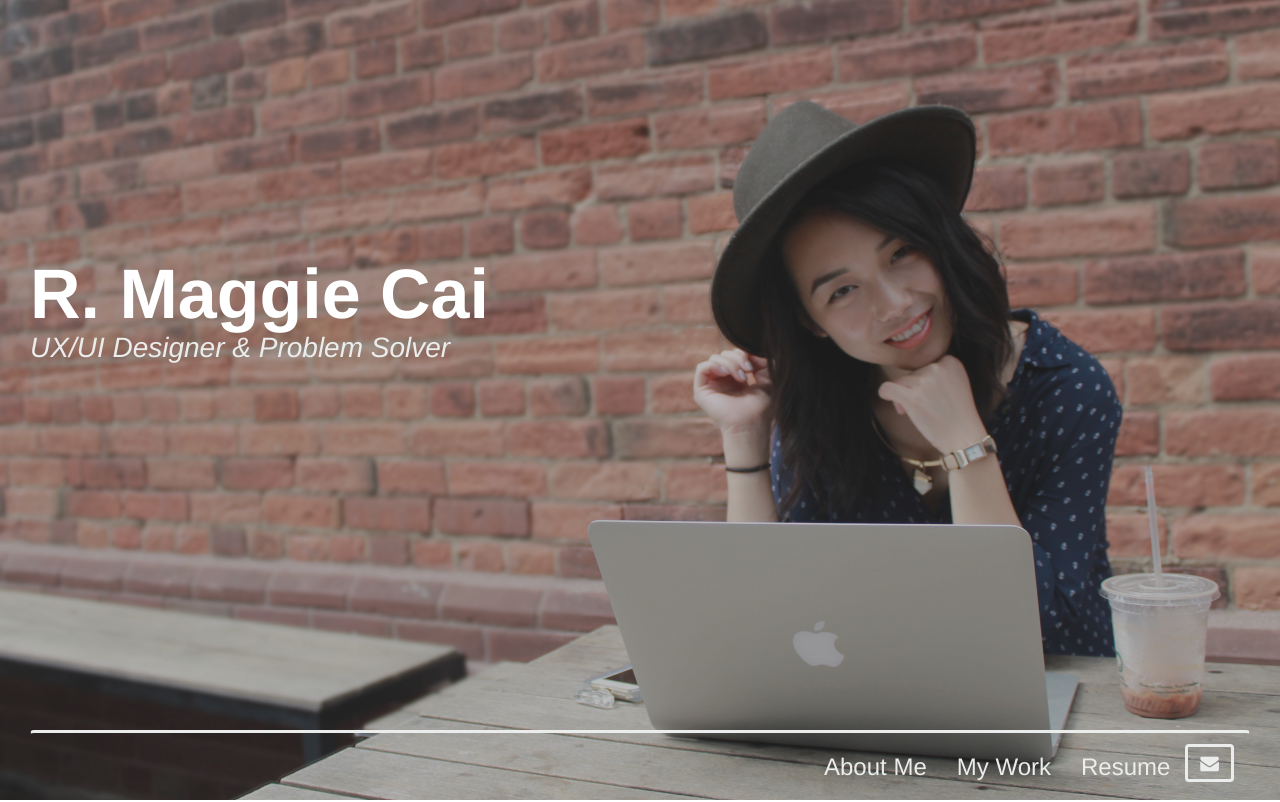
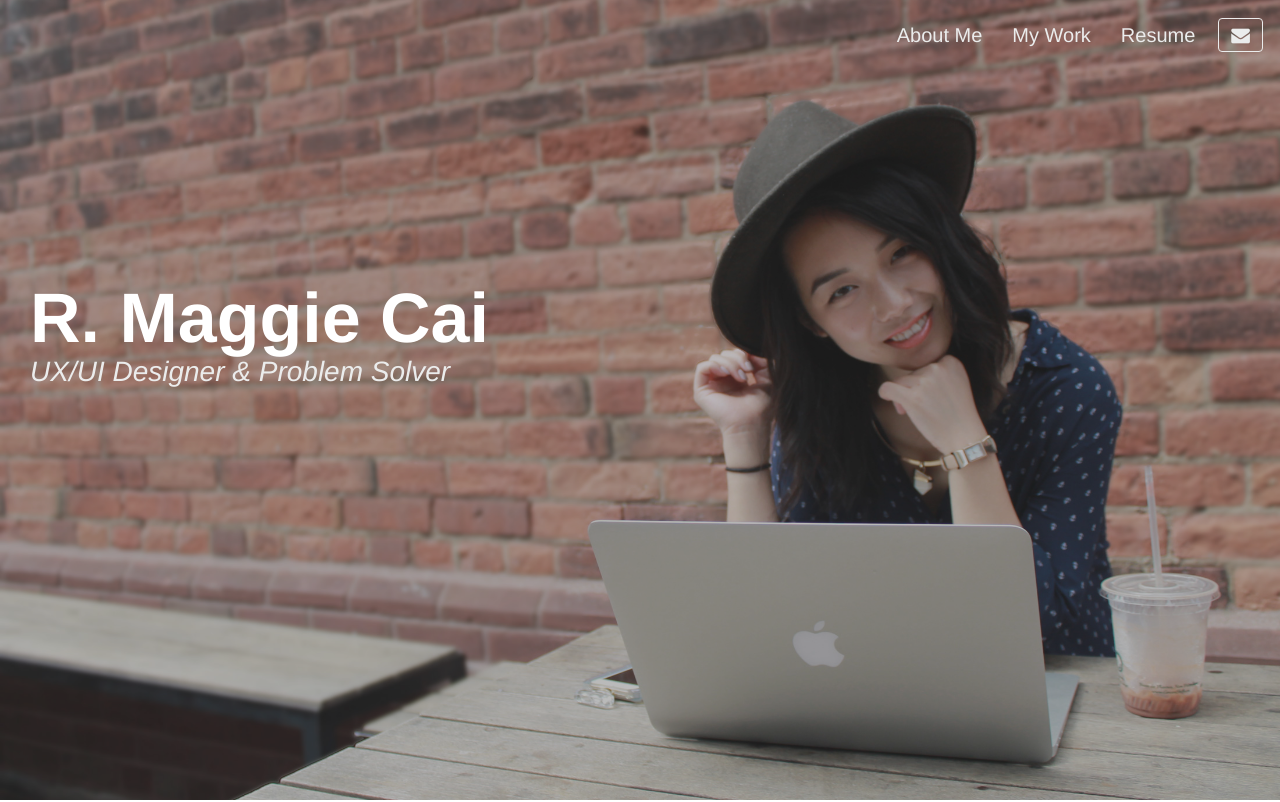
Before and after one commit to rmaggiecai/website, a plain HTML site: page index.html in a window 1280 px wide. Shown: the top 802 px of the page. Drawn offline with nearby package versions, Linux system fonts and the light colour scheme.

Commit message:
fixed navigation spacing issues. Still need to address the navigation on the index page. It looks out of place without a background

```diff
--- a/assets/js/script.js
+++ b/assets/js/script.js
@@ -146,15 +146,10 @@ $(document).ready(function($) {
 		}
 
 		if ($(document).scrollTop() >= navHeight){
-			$('nav').addClass("navbar-fixed-top");
-			$('nav').removeClass('navbar-bottom');
-			$('#slide-1 #contactMe button').removeClass('btn-clear');
-			$('#contactMe button').addClass('btn-primary');
+			$('nav').removeClass('navbar-clear');
 		} else {
-			$('nav').removeClass("navbar-fixed-top");
-			$('nav').addClass('navbar-bottom');
-			$('#slide-1 #contactMe button').addClass('btn-clear');
-			$('#slide-1 #contactMe button').removeClass('btn-primary');
+			$('nav').addClass('navbar-clear');
+
 		}
 
 	});
--- a/assets/stylesheets/less/base.less
+++ b/assets/stylesheets/less/base.less
@@ -122,37 +122,37 @@ a{
 
 	#title-info{
 		position: absolute;
-		top: 32%;
+		top: 35%;
 		// left: 40px;
 	}
-	.navbar-bottom{
-		font-size: 1.2em;
-		border-top: 3px solid @gray4;
-		/* Firefox */
-		top: -moz-calc(~"100% - 70px");
-		/* WebKit */
-		top: -webkit-calc(~"100% - 70px");
-		/* Opera */
-		top: -o-calc(~"100% - 70px");
-		/* Standard */
-		top: calc(~"100% - 70px");
+	// .navbar-bottom{
+	// 	font-size: 1.2em;
+	// 	border-top: 3px solid @gray4;
+	// 	/* Firefox */
+	// 	top: -moz-calc(~"100% - 70px");
+	// 	/* WebKit */
+	// 	top: -webkit-calc(~"100% - 70px");
+	// 	/* Opera */
+	// 	top: -o-calc(~"100% - 70px");
+	// 	/* Standard */
+	// 	top: calc(~"100% - 70px");
 
-		.navbar-right{
-			margin-top: 9px;
-		}
-		.btn-clear{
-				background-color: transparent;
-				border: 3px solid @gray4;
-				color: @gray4;
-				margin-top: 2px;
+	// 	.navbar-right{
+	// 		margin-top: 9px;
+	// 	}
+	// 	.btn-clear{
+	// 			background-color: transparent;
+	// 			border: 3px solid @gray4;
+	// 			color: @gray4;
+	// 			margin-top: 2px;
 
-		}
+	// 	}
 
-		// .in{
-		// 	background-color: @teal1;
-		// }
+	// 	// .in{
+	// 	// 	background-color: @teal1;
+	// 	// }
 
-	}
+	// }
 
 	@media(max-width:768px){
 		// ul{
@@ -175,11 +175,6 @@ a{
 		top: calc(~"100% - 53px");
 		margin-right: -22px;
 		margin-left: -22px;
-		}
-
-		.navbar-bottom .navbar-collapse{
-			background-color: @teal1;
-			margin-left: -24px;
 		}
 
 		.nav>li{
@@ -535,21 +530,22 @@ a{
 
 
 }
-
 .navbar-fixed-top{
 	background: rgba(255,255,255,0.85);
 	padding: 10px 17px 5px 0;
 	/* Rectangle 2: */
     -moz-box-shadow:    0px 2px 3px 0px rgba(152,153,153,0.33);
 	box-shadow:         0px 2px 3px 0px rgba(152,153,153,0.33);
+	-webkit-transition: background 0.55s ease;
+	transition: background 0.55s ease;
 
 	a{
-		color: @gray1 !important;
+		color: @gray1;
 		font-weight: normal !important;
 
 		&:hover{
 			background-color: transparent !important;
-			color: @coral2 !important;
+			color: @coral2;
 		}
 	}
 
@@ -564,18 +560,46 @@ a{
 		}
 	}
 
-	// @media(max-width:768px){
-	// 	span.line{
-	// 		border-color: @gray2;
-	// 	}
-	// }
+	li#contactMe{
+		margin-top: 8px;
+		margin-left: 8px;
+	}
+
+	&.navbar-clear{
+	background: none;
+	box-shadow: none;
+	-webkit-transition: background 0.55s ease;
+	transition: background 0.55s ease;
+		a {
+			color: @gray4;
+
+			&:hover{
+				color: @coral0;
+			}
+		}
+
+		.btn-primary{
+			background-color: transparent;
+			border: 1px solid @gray4;
+			color: @gray4;
+
+
+		}
+
+		@media(max-width:798px){
+
+				background-color: rgba(23, 77, 73,.4);
+				// margin-left: -24px;
+
+		}
+	}
 }
 
-#portfolio-pieces.navbar-bottom{
-	.navbar-fixed-top;
-	    -moz-box-shadow:    none;
-	box-shadow:         none;
-}
+// #portfolio-pieces.navbar-bottom{
+// 	.navbar-fixed-top;
+// 	    -moz-box-shadow:    none;
+// 	box-shadow:         none;
+// }
 
 .portfolio-pieces{
 	text-align: center;
@@ -719,9 +743,9 @@ a{
 	}
 }
 
-.navbar-bottom#portfolio-pieces{
-	border-bottom: 1px solid @gray4;
-}
+// .navbar-bottom#portfolio-pieces{
+// 	border-bottom: 1px solid @gray4;
+// }
 
 .header, .content {
 	background:#fff;
--- a/index.html
+++ b/index.html
@@ -27,22 +27,11 @@
     <![endif]-->
   </head>
   <body>
-    <div class="container-fluid">
-
-      <div class="slide" id="slide-1" data-slide="1">
-        <div class="img-filter">
-          <div id="home-row-1" class="row clearfix">
-            <div class="col-md-12" id="startImage">
-              <div id="title-info">
-                <h1>R. Maggie Cai</h1>
-                <h2>UX/UI Designer & Problem Solver</h2>
-              </div>
-
-              <nav class="navbar navbar-bottom" role="navigation">
+   <nav class="navbar navbar-fixed-top navbar-clear" role="navigation">
       <div class="container-fluid">
       <!-- Brand and toggle get grouped for better mobile display -->
         <div class="navbar-header">
-                  <button type="button" class="navbar-toggle collapsed" data-toggle="collapse" data-target="#bs-example-navbar-collapse-1">
+        <button type="button" class="btn-primary navbar-toggle collapsed" data-toggle="collapse" data-target="#bs-example-navbar-collapse-1">
           <span class="sr-only">Toggle navigation</span>
           <span class="icon-bar"></span>
           <span class="icon-bar"></span>
@@ -60,13 +49,25 @@
             <li data-slide="4"><a href="#slide-4">Resume</a></li>
             <span class="visible-xs line"></span>
             <li id="contactMe">
-                        <button type="button" class="hidden-xs btn btn-clear" data-toggle="modal" data-target="#contactMeModal"><i class="fa fa-envelope fa-lg"></i></button>
+              <button type="button" class="hidden-xs btn btn-primary" data-toggle="modal" data-target="#contactMeModal"><i class="fa fa-envelope fa-lg"></i></button>
               <a class="visible-xs" type="button" data-toggle="modal" data-target="#contactMeModal"><i class="fa fa-envelope fa-lg"></i></a>
             </li>
           </ul>
         </div><!-- /.navbar-collapse -->
       </div><!-- /.container-fluid -->
     </nav>
+    <div class="container-fluid">
+
+      <div class="slide" id="slide-1" data-slide="1">
+        <div class="img-filter">
+          <div id="home-row-1" class="row clearfix">
+            <div class="col-md-12" id="startImage">
+              <div id="title-info">
+                <h1>R. Maggie Cai</h1>
+                <h2>UX/UI Designer & Problem Solver</h2>
+              </div>
+
+
 
 
             </div><!-- /col-12 -->
```
Also changed, not shown: bc-android.html (+1 -1 lines), bc-infiniteScroll.html (+1 -1 lines), bc-research.html (+1 -1 lines), mongo-alerts.html (+1 -1 lines), mongo-timeline.html (+1 -1 lines), assets/stylesheets/css/base.css. Lines whose indentation alone changed are shown as unchanged.
